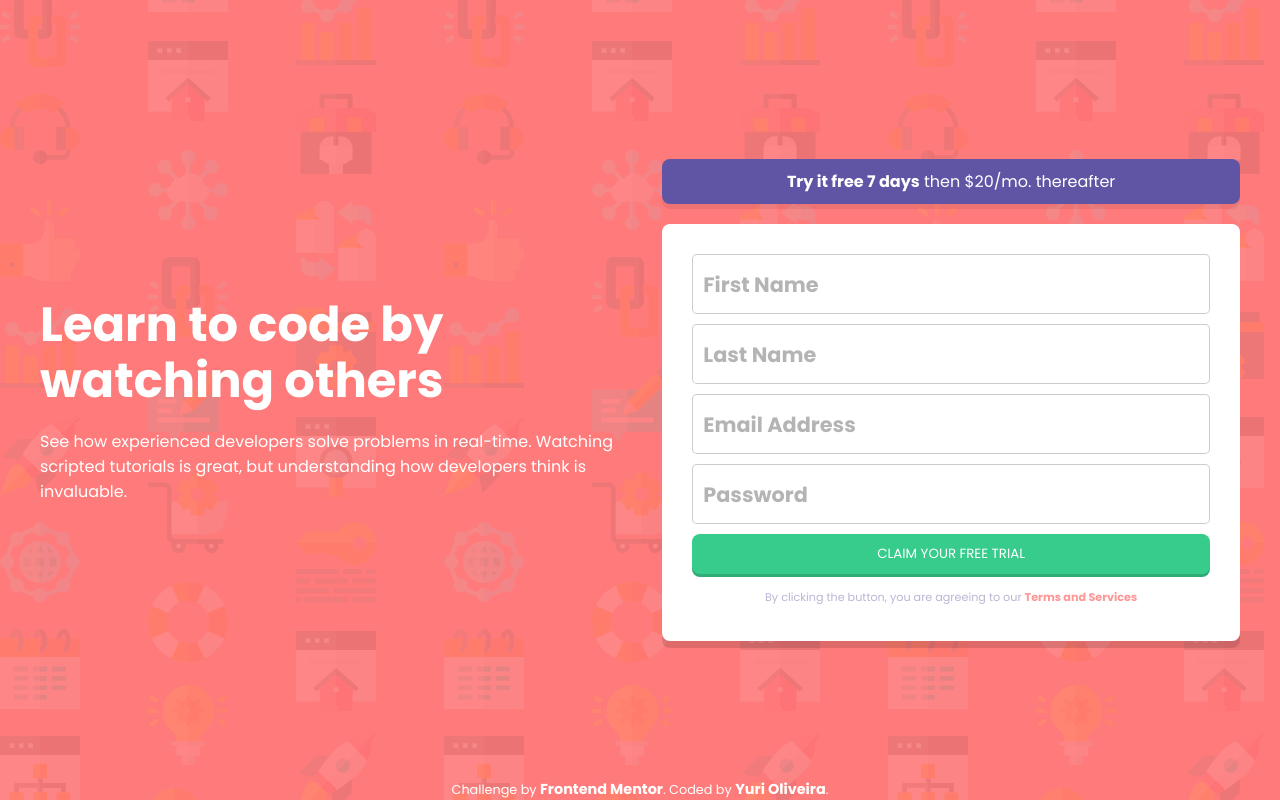
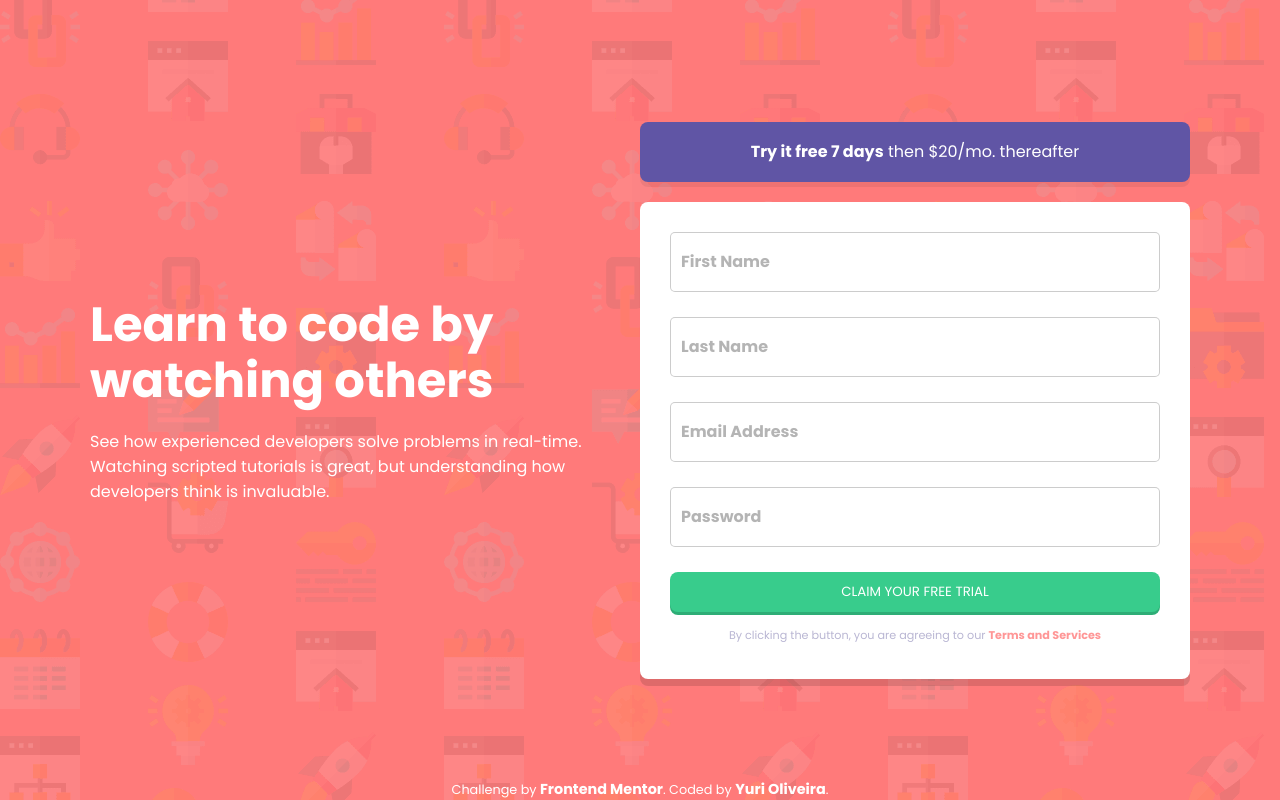
Before and after one commit to YuriOliveiraDev/Challangers, a plain HTML site: page intro-component-with-signup-form-master/index.html in a window 1280 px wide. Drawn offline with Linux system fonts and the light colour scheme.

Commit message:
update style text

```diff
--- a/intro-component-with-signup-form-master/style.css
+++ b/intro-component-with-signup-form-master/style.css
@@ -17,7 +17,7 @@ body {
     padding: 40px;
 }
 section.text{
-    width: 700px;
+    width: 550px;
 }
 section.text h1{
     font-size: 3rem;
@@ -31,12 +31,14 @@ div.test {
     border-radius: 8px;
     margin-bottom: 20px;
     box-shadow: 0px 5px 0px rgba(0, 0, 0, 0.062);
+    height: 60px;
+    line-height: 40px;
 }
 a {
     text-decoration: none;
 }
 section.content-form {
-    width: 650px;
+    width: 550px;
 }
 div.form {
     background-color: #fff;
@@ -52,9 +54,9 @@ input {
     border-radius: 5px;
     color: rgb(0, 0, 0);
     font-weight: 700;
-    margin-bottom: 10px;
+    margin-bottom: 25px;
     outline-color: rgba(0, 0, 0, 0.575);
-    font-size: 1.3rem;
+    font-size: 1.0rem;
 
 }
 input::placeholder {
```
